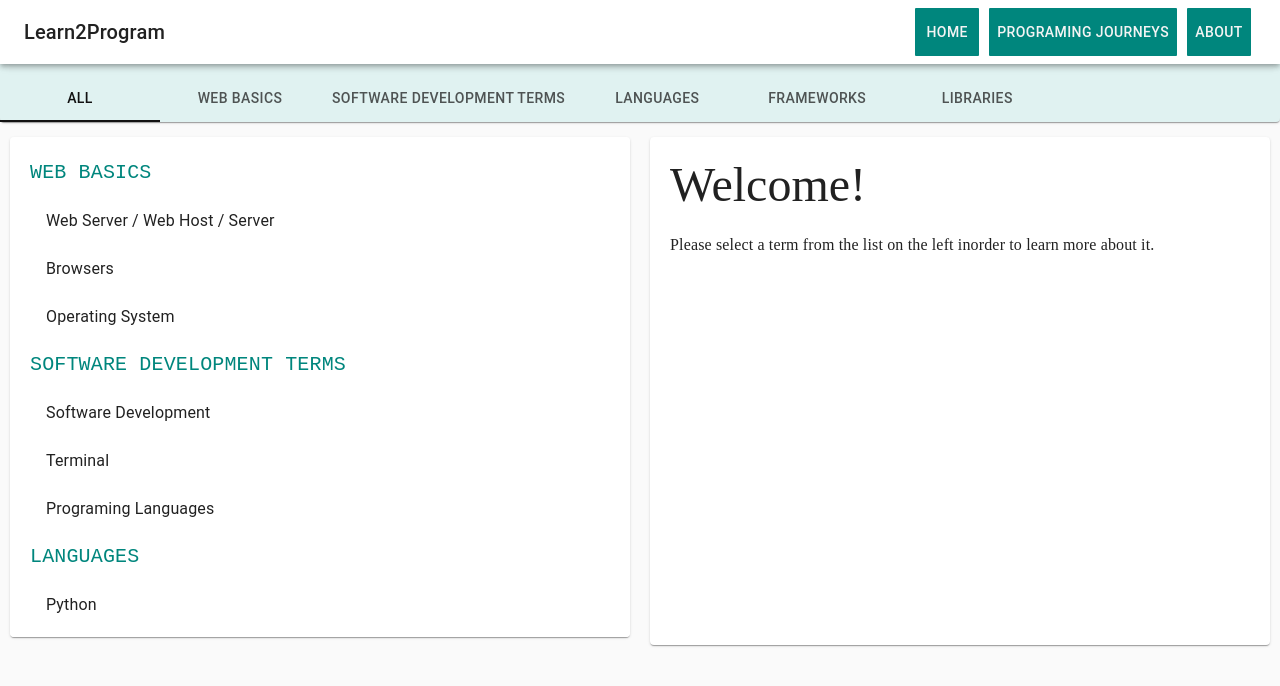
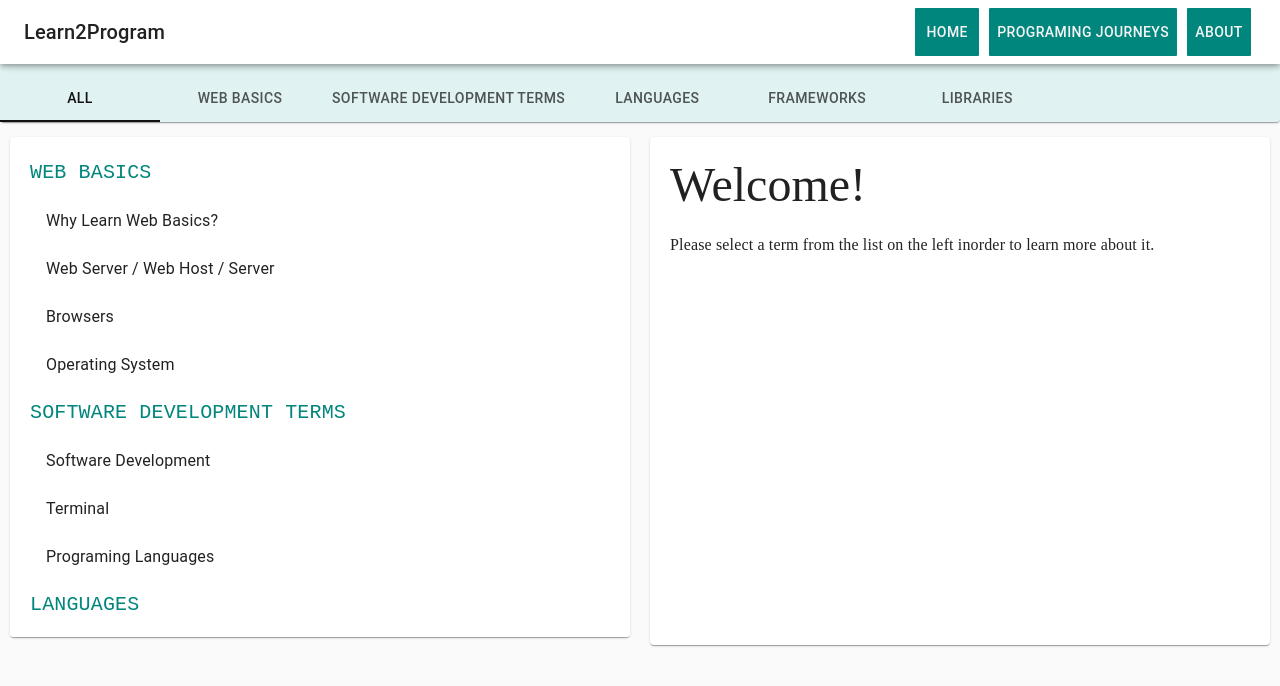
Before and after one commit to kristina-arezina/terms-2-program, a React (Create React App) app: page / in a window 1280 px wide. Shown: the top 686 px of the page. Built offline with nearby package versions, Linux system fonts and the light colour scheme.

Commit message:
added why learn web basics

```diff
--- a/src/store.js
+++ b/src/store.js
@@ -4,6 +4,17 @@ export const muscles = [
 ]
 
 export const exercises = [
+    {
+        id: 'why learn web basics?',
+        title: 'Why Learn Web Basics?',
+        description: "If you wish to get into programming probably no one will come up to you  and quiz you on these " +
+            "terms. However, while talking to programers and while reading / watching coding tutorials these terms will " +
+            "be used freely. Thus, it is a good idea to get a general understanding of what these terms and concepts" +
+            " mean. By no means do you need to memorize every nook and cranny of theses terms, all you need is a " +
+            "working understanding in order to be able to follow one's train of thought without getting lost in a sea of " +
+            "unknown terms." ,
+        muscles: 'web basics',
+    },
     {
         id: 'web server / web host / server',
         title: 'Web Server / Web Host / Server',
--- a/src/storeLink.js
+++ b/src/storeLink.js
@@ -1,8 +1,11 @@
 export const titles = [
-    'browsers', 'operating system', 'software development','terminal', 'programing languages', "web server / web host / server"
+    'browsers', 'operating system', 'software development','terminal', 'programing languages', "web server / web host / server", "why learn web basics?"
 ]
 
 export const links = [
+    {
+        id: 'why learn web basics?',
+    },
     {
         id: 'web server / web host / server',
         articles: "Articles",
```
